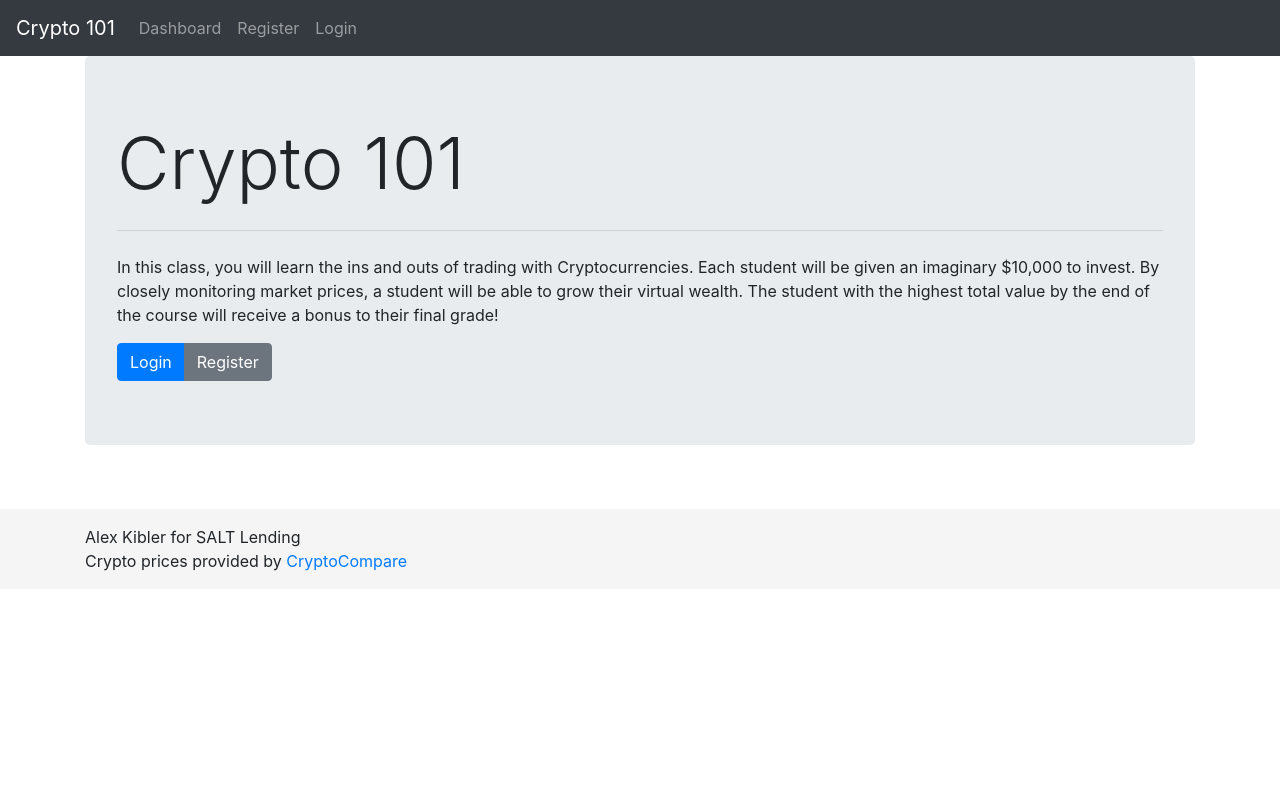
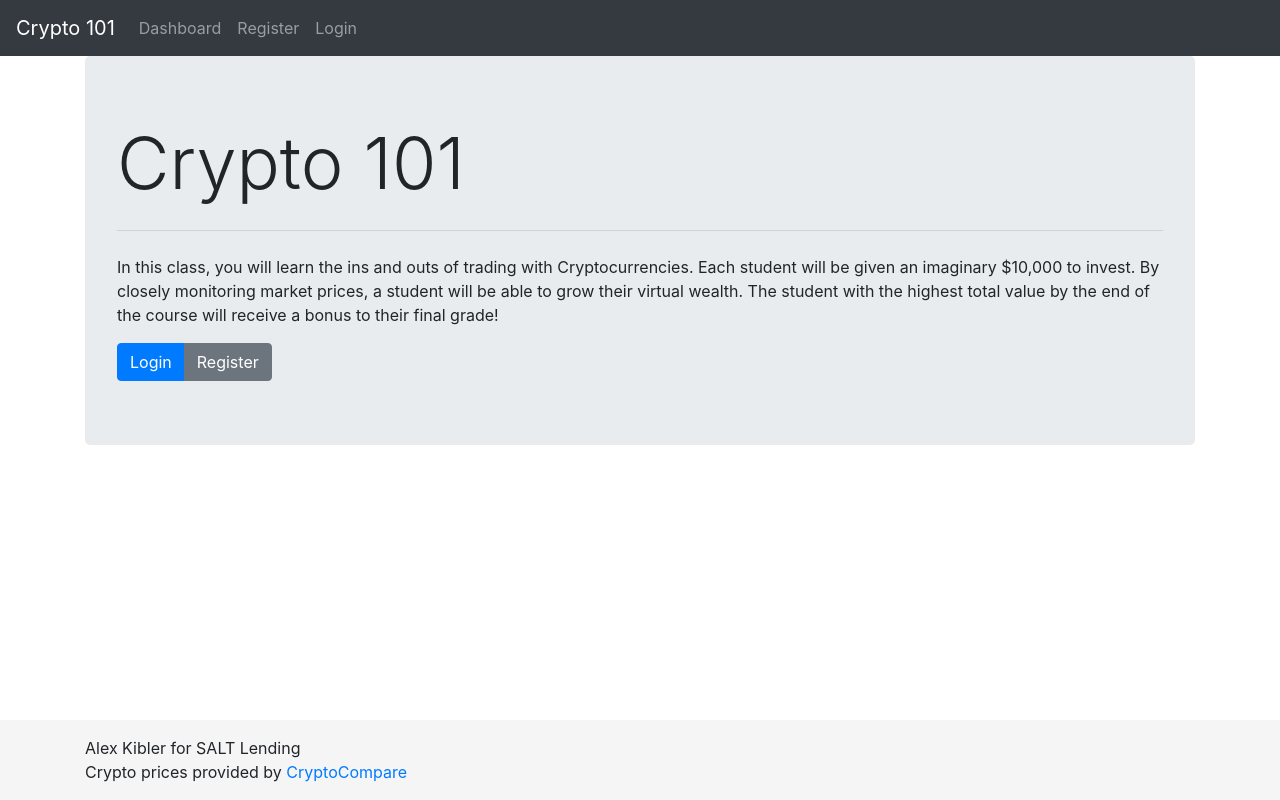
Before and after one commit to k1bs/salt-coding-challenge, a React (Create React App) app in the folder client/: page / in a window 1280 px wide. Built offline with nearby package versions, Linux system fonts and the light colour scheme.

Commit message:
conditionally render buttons on home page using auth state

```diff
--- a/client/src/App.js
+++ b/client/src/App.js
@@ -154,8 +154,10 @@ class App extends Component {
       <Router>
         <div className='App'>
           <Header logout={this.logout} auth={this.state.auth} />
-          <div className='container'>
-            <Route exact path='/' component={Home} />
+          <div className='container main-container'>
+            <Route exact path='/' render={() => (
+              <Home auth={this.state.auth} />
+            )} />
             <Route exact path='/login' render={() => (
               this.state.auth
                 ? <Redirect to='/dashboard' />
```
